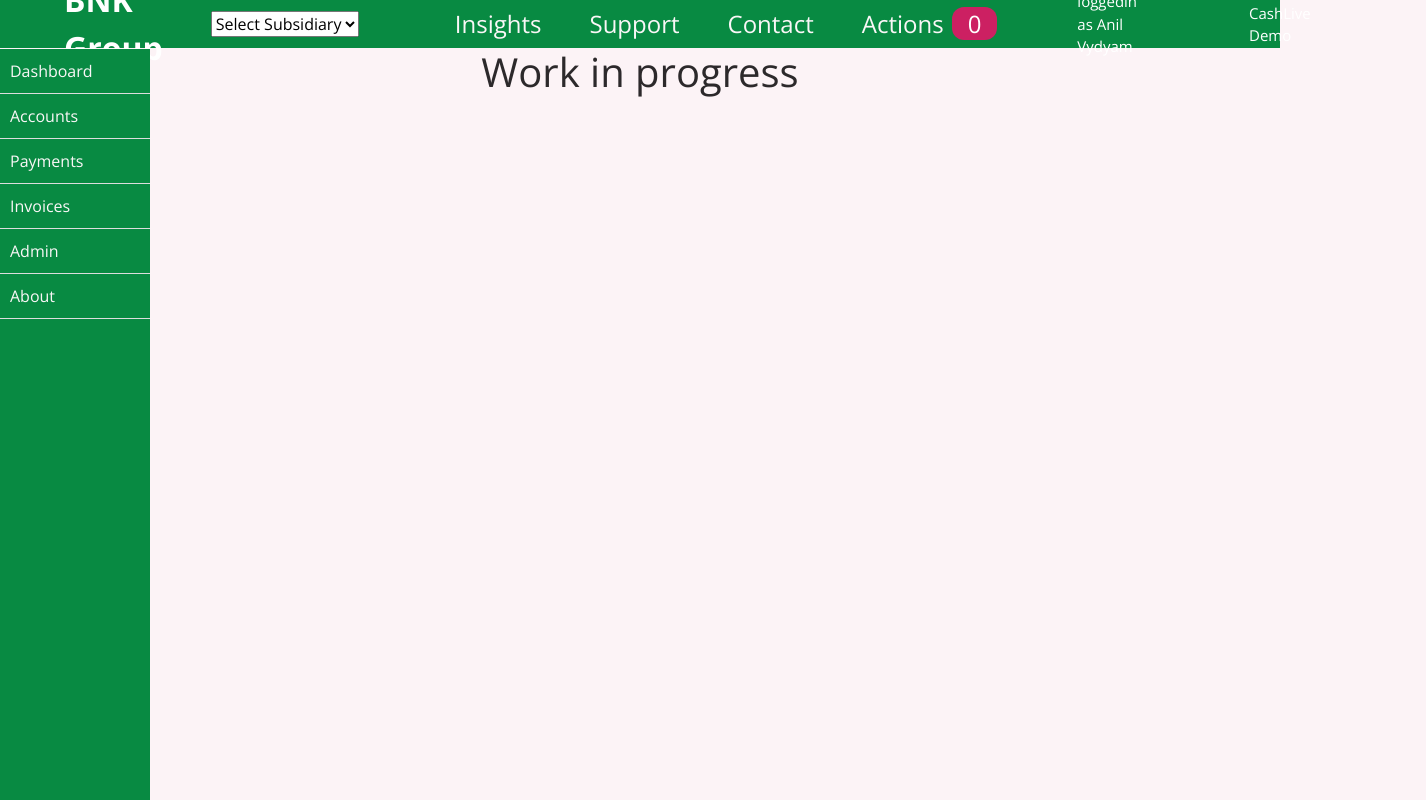
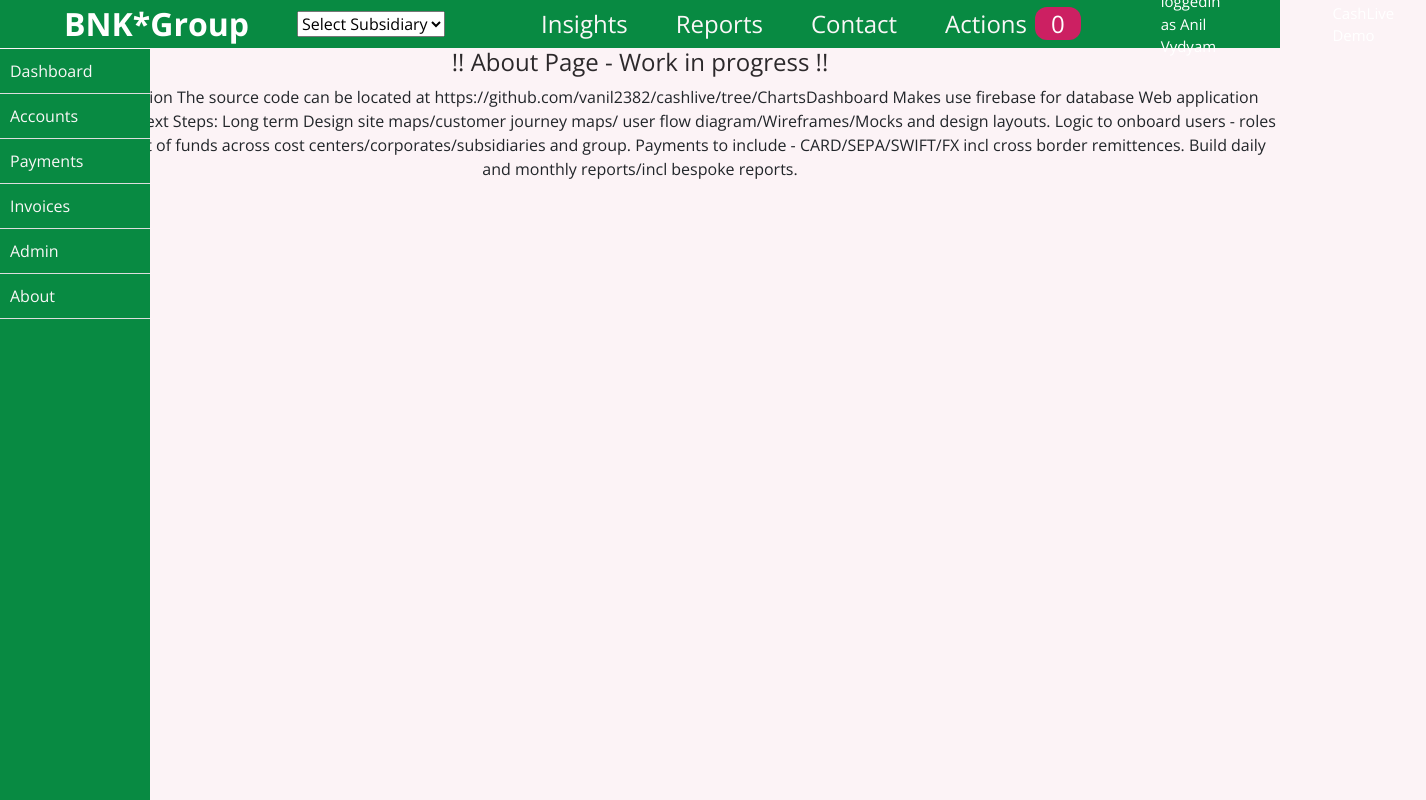
Before and after one commit to vanil2382/cashlive, a React (Create React App) app: page /about in a window 1280 px wide. Shown: the whole page, 1426 px wide, since content can reach past the window. Built offline with nearby package versions, Linux system fonts and the light colour scheme.

Commit message:
Final touches

```diff
--- a/src/App.js
+++ b/src/App.js
@@ -13,10 +13,14 @@ import MainNavigation from "./components/layout/MainNavigation";
 import Dashboard from "./pages/Dashboard";
 import Sidebar from "./pages/Sidebar";
 import ContactPage from "./pages/Contact";
-import ActionPage from "./pages/Action";
+import ActionPage from "./pages/Actions";
 import SupportPage from "./pages/Support";
 import AccountsPage from "./pages/Accounts";
 import AboutPage from "./pages/About";
+import AdminPage from "./pages/Admin";
+import InvoicesPage from "./pages/Invoices";
+import PaymentsPage from "./pages/Payments";
+
 
 function App() {
 
@@ -67,6 +71,18 @@ function App() {
             <NewMeetupPage />
             <Sidebar />
           </Route>
+          <Route path="/admin">
+            <AdminPage />
+            <Sidebar />
+          </Route>
+          <Route path="/invoices">
+            <InvoicesPage />
+            <Sidebar />
+          </Route>
+          <Route path="/payments">
+            <PaymentsPage />
+            <Sidebar />
+          </Route>
         </div>
       </Router>
   );
--- a/src/components/layout/MainNavigation.jsx
+++ b/src/components/layout/MainNavigation.jsx
@@ -23,7 +23,7 @@ function MainNavigation() {
 
   return (
 <header className={classes.header}>
-     <div className={classes.logo}>BNK Group</div>
+     <div className={classes.logo}>BNK*Group</div>
       <nav>
         <ul>
           <li>
@@ -43,7 +43,7 @@ function MainNavigation() {
             <Link to="/newmeetup">Insights</Link>
           </li>
           <li>
-            <Link to="/support">Support</Link>
+            <Link to="/support">Reports</Link>
           </li>
           <li>
             <Link to="/contact">Contact</Link>
--- a/src/components/layout/MainNavigation.module.css
+++ b/src/components/layout/MainNavigation.module.css
@@ -13,6 +13,8 @@
     color: white;
     font-weight: bold;
     align-items: left;
+    display: flex;
+    justify-content: left;
 }
 
 .header ul {
--- a/src/pages/About.jsx
+++ b/src/pages/About.jsx
@@ -5,9 +5,32 @@ function AboutPage() {
 
   return (
         <div className="Dashboard">
-      <h1>
-        Work in progress <i class="fas fa-user"></i>{" "}
-      </h1>
+      <h2>
+      !! About Page - Work in progress !! <i class="fas fa-user"></i>{" "}
+      </h2>
+
+<p> This is a trial version
+The source code can be located at https://github.com/vanil2382/cashlive/tree/ChartsDashboard
+Makes use firebase for database
+Web application hosted on netlify
+
+Next Steps: Long term
+Design site maps/customer journey maps/ user flow diagram/Wireframes/Mocks and design layouts.
+Logic to onboard users - roles to view movement of funds across cost centers/corporates/subsidiaries and group.
+Payments to include - CARD/SEPA/SWIFT/FX incl cross border remittences.
+Build daily and monthly reports/incl bespoke reports.
+
+
+
+
+
+
+  </p>
+
+
+
+
+
       </div>
 
       );
--- a/src/pages/Accounts.jsx
+++ b/src/pages/Accounts.jsx
@@ -24,7 +24,7 @@ function AccountsPage() {
 
   return (
     <div className="App">
-      <h1>Payament Accounts</h1>
+      <h2>Payment Virtual Corp Accounts</h2>
       <Table data={dataTable} column={column} />
     </div>
   );
--- a/src/pages/Action.jsx
+++ b/src/pages/Actions.jsx
@@ -5,9 +5,9 @@ function ActionPage() {
 
   return (
         <div className="Dashboard">
-      <h1>
-        Work in progress <i class="fas fa-user"></i>{" "}
-      </h1>
+      <h2>
+      !! Actions Page - Work in progress !! <i class="fas fa-user"></i>{" "}
+      </h2>
       </div>
 
       );
--- /dev/null
+++ b/src/pages/Admin.jsx
@@ -0,0 +1,16 @@
+
+import "./Dashboard.css";
+
+function AdminPage() {
+
+  return (
+        <div className="Dashboard">
+      <h2>
+      !! Admin Page - Work in progress !! <i class="fas fa-user"></i>{" "}
+      </h2>
+      </div>
+
+      );
+  }
+
+export default AdminPage;
--- a/src/pages/Dashboard.css
+++ b/src/pages/Dashboard.css
@@ -5,6 +5,8 @@
   .Dashboard-logo {
     height: 40vmin;
     pointer-events: none;
+    display: flex;
+    justify-content: flex-end;
   }
 
   @media (prefers-reduced-motion: no-preference) {
--- /dev/null
+++ b/src/pages/Invoices.jsx
@@ -0,0 +1,16 @@
+
+import "./Dashboard.css";
+
+function InvoicesPage() {
+
+  return (
+        <div className="Dashboard">
+      <h2>
+      !! Invoices Page - Work in progress !! <i class="fas fa-user"></i>{" "}
+      </h2>
+      </div>
+
+      );
+  }
+
+export default InvoicesPage;
--- /dev/null
+++ b/src/pages/Payments.jsx
@@ -0,0 +1,16 @@
+
+import "./Dashboard.css";
+
+function PaymentsPage() {
+
+  return (
+        <div className="Dashboard">
+      <h2>
+      !! Payments Page - Work in progress !! <i class="fas fa-user"></i>{" "}
+      </h2>
+      </div>
+
+      );
+  }
+
+export default PaymentsPage;
--- a/src/pages/Support.jsx
+++ b/src/pages/Support.jsx
@@ -5,9 +5,9 @@ function SupportPage() {
 
   return (
         <div className="Dashboard">
-      <h1>
-        Work in progress <i class="fas fa-user"></i>{" "}
-      </h1>
+      <h2>
+        !! Reports Page - Work in progress !!<i class="fas fa-user"></i>{" "}
+      </h2>
       </div>
 
       );
```
